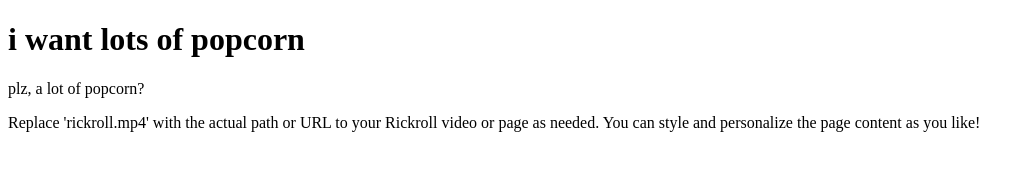
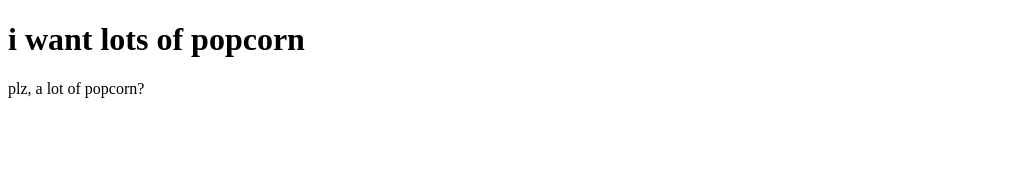
Before and after one commit to gdg-net/thanking-my-friend-for-10-bucks-but-Rick-rolling-him, a plain HTML site: page index.html in a window 1280 px wide. Shown: the whole page, without its empty margins (0-1034 px from the left). Drawn offline with Linux system fonts and the light colour scheme.

Commit message:
Clean up index.html by removing placeholder comments
Removed placeholder comments for video path and styling.

```diff
--- a/index.html
+++ b/index.html
@@ -24,8 +24,3 @@
     </script>
 </body>
 </html>
-
-
-Replace 'rickroll.mp4' with the actual path or URL to your Rickroll video or page as needed.
-
-You can style and personalize the page content as you like!
```
